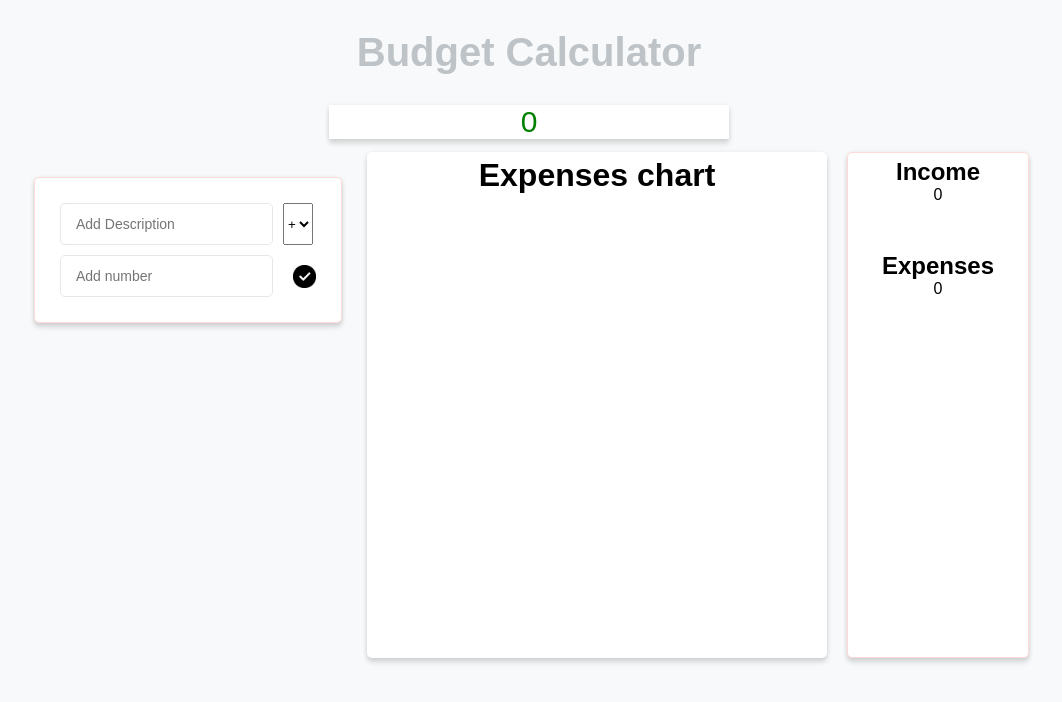
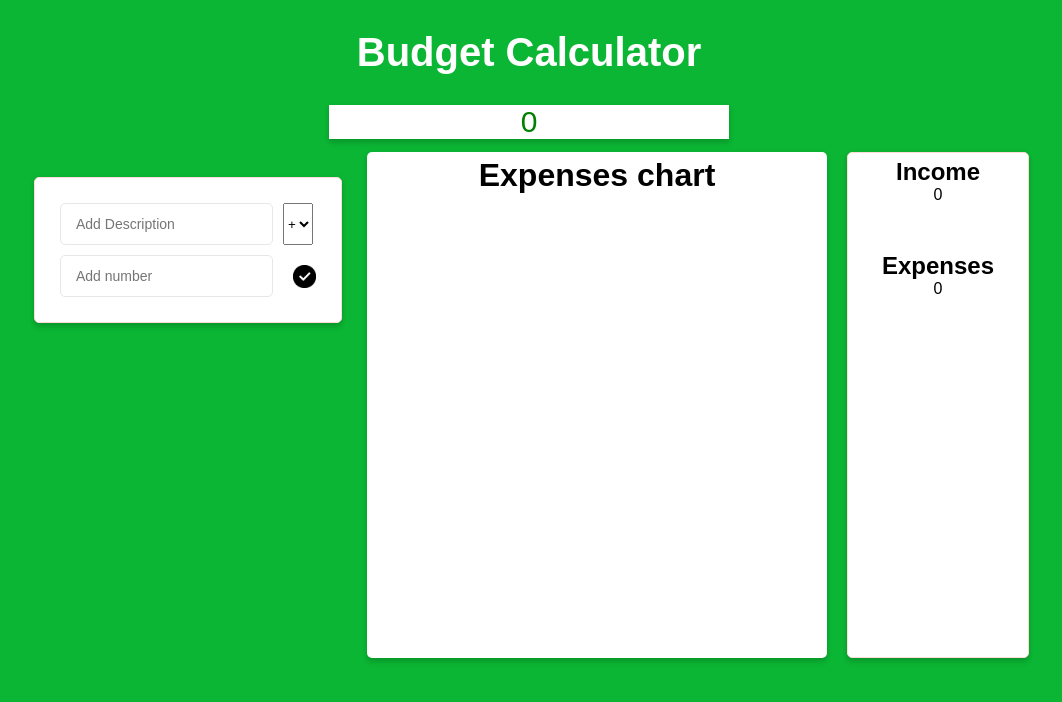
Before and after one commit to SlickChris95/BudgetApp, a website: page index.html in a window 1280 px wide. Shown: the whole page, without its empty margins (111-1173 px from the left). Drawn offline with nearby package versions, Linux system fonts and the light colour scheme.

Commit message:
changed colors

```diff
--- a/sass/styles.scss
+++ b/sass/styles.scss
@@ -1,9 +1,9 @@
 @import url('https://fonts.googleapis.com/css?family=Open+Sans&display=swap');
-
+/* cash app theme */
 $slate: blue;
 $item: white;
 $primary: TOMATO;
-$background: #f8f9fa;
+$background: #0bb634;
 $text-color: black;
 $borderCard: #FFDAD9;
 input[type="button"]{
@@ -30,7 +30,7 @@ body {
 }
 
 h1 {
-  color: #bdc3c7;
+  color: white;
 }
 
 .budget__value {
```
Also changed, not shown: css/styles.css.
